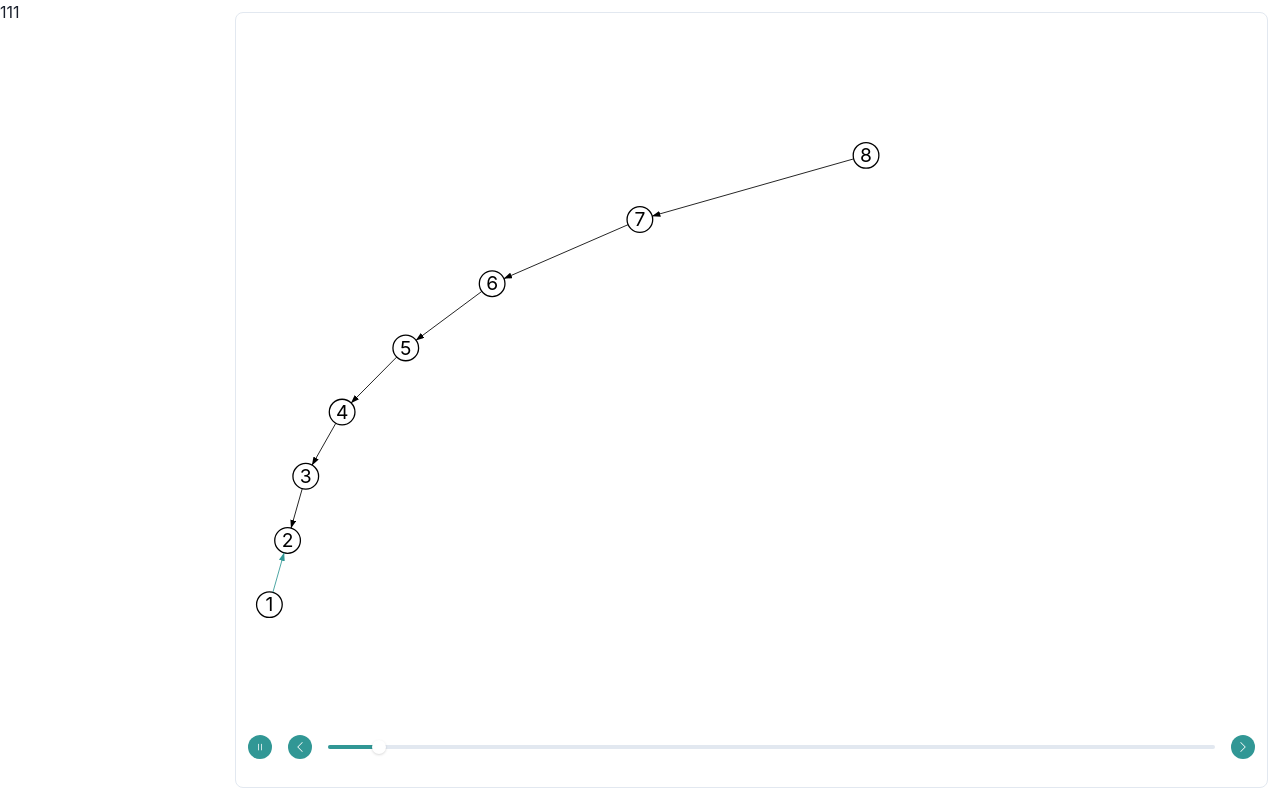
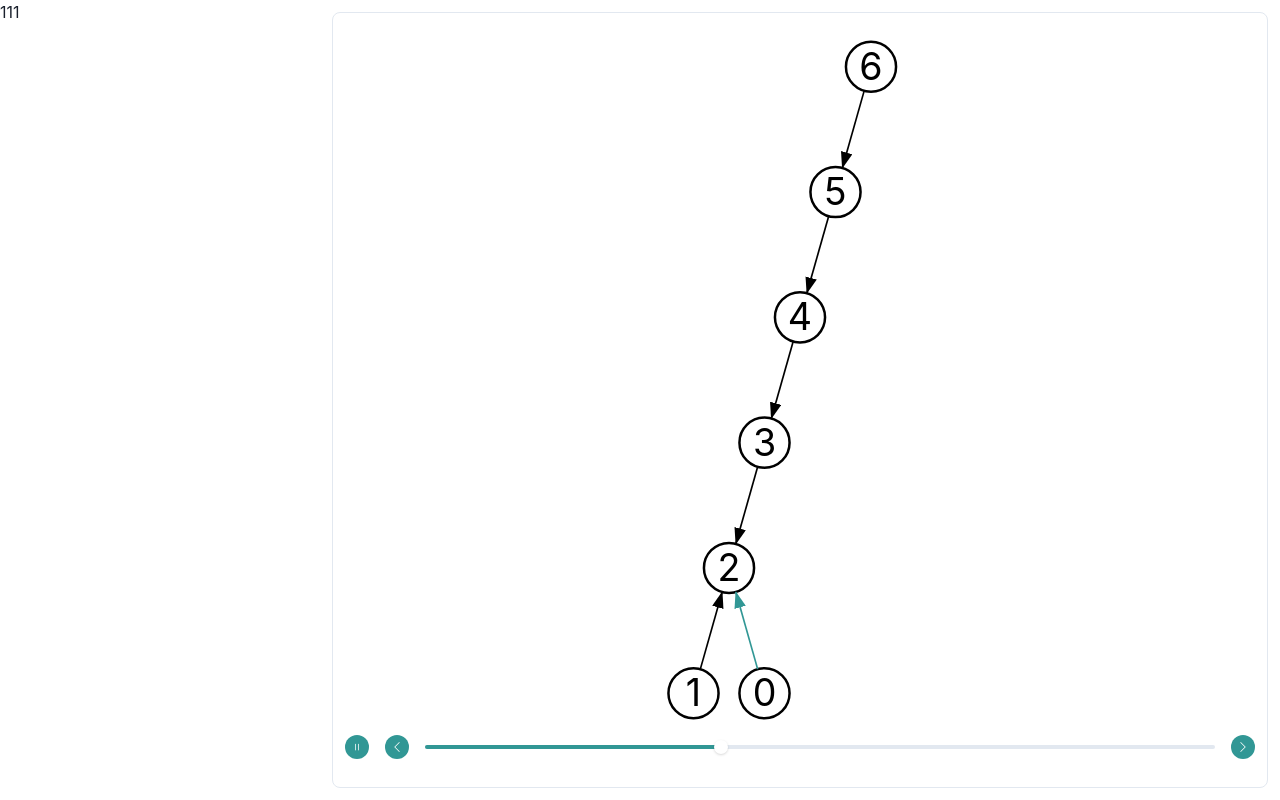
Before and after one commit to liujiajun/recursion-viz, a React (Create React App) app: page / in a window 1280 px wide. Built offline with nearby package versions, Linux system fonts and the light colour scheme.

Commit message:
Add memo

```diff
--- a/src/components/app/App.tsx
+++ b/src/components/app/App.tsx
@@ -17,7 +17,7 @@ function test () {
       if (n == 0 || n == 1) return n;
       return fn(n - 1) + fn(n - 2);
     `,
-    params: [{ name: 'n', value: 8 }]
+    params: [{ name: 'n', value: 6 }]
   }
 
   // const adjList = {
@@ -46,7 +46,7 @@ function test () {
   //   14: []
   // }
 
-  const [adjList, verticesContext] = getRecursionTree(fnContent)
+  const [adjList, verticesContext] = getRecursionTree(fnContent, true)
   const root = drawTree(adjList)
   const [vertices, edges] = drawTimedTree(root)
 
--- a/src/components/tree-viewer/TreeViewer.tsx
+++ b/src/components/tree-viewer/TreeViewer.tsx
@@ -38,7 +38,11 @@ const getNodes = (nodes: VerticesInfo, context: VerticesContext, time) => {
         return v.appearFrom <= time &&
         <Vertex key={v.id}
                 center={getScaledAndTranslatedCoords(v.coords)}
-                highlight={v.highlightAt.includes(time) ? 'current' : 'normal'}
+                highlight={context[v.id].isMemo
+                  ? 'memo'
+                  : v.highlightAt.includes(time)
+                    ? 'current'
+                    : 'normal'}
                 label={context[v.id].args.join(', ')}
         />
       })}
@@ -81,10 +85,14 @@ const TreeViewer = ({
       return
     }
 
-    if (time === endTime) {
-      setAutoPlay(false)
+    if (time > endTime) {
+      setTime(0)
     }
+
     const interval = setTimeout(() => {
+      if (time === endTime - 1) {
+        setAutoPlay(false)
+      }
       setTime(time + 1)
     }, 500)
 
--- a/src/components/tree-viewer/progress/ProgressControl.tsx
+++ b/src/components/tree-viewer/progress/ProgressControl.tsx
@@ -23,12 +23,13 @@ const ProgressControl = ({ endTime, time, autoPlay, onTimeChange, onAutoPlayChan
   return (
     <Box>
       <HStack spacing={4}>
-        <IconButton aria-label="Fix"
+        <IconButton aria-label={autoPlay ? 'Pause' : 'Play'}
                     onClick={() => { onAutoPlayChange(true) }}
                     icon={<Icon as={autoPlay ? BsPause : BsPlay} />}
                     isRound={true}
                     colorScheme="teal"
                     size="xs" />
+
         <IconButton aria-label="Back"
                     onClick={() => { onTimeChange(time - 1) }}
                     disabled={time === 0}
@@ -36,6 +37,7 @@ const ProgressControl = ({ endTime, time, autoPlay, onTimeChange, onAutoPlayChan
                     isRound={true}
                     colorScheme="teal"
                     size="xs" />
+
         <Slider colorScheme="teal"
                 onChange={(value) => { onTimeChange(value) }}
                 value={time}
@@ -48,6 +50,7 @@ const ProgressControl = ({ endTime, time, autoPlay, onTimeChange, onAutoPlayChan
           </SliderTrack>
           <SliderThumb />
         </Slider>
+
         <IconButton aria-label="Forward"
                     onClick={() => { onTimeChange(time + 1) }}
                     disabled={time === endTime}
--- a/src/components/tree-viewer/vertex/Vertex.tsx
+++ b/src/components/tree-viewer/vertex/Vertex.tsx
@@ -15,8 +15,8 @@ const Vertex = ({ center, highlight, label } : Props) => {
     <>
       <circle cx={center[0]}
               cy={center[1]}
-              fill={highlight === 'normal' ? 'transparent' : '#319795'}
-              stroke={highlight === 'normal' ? 'black' : '#319795'}
+              fill={highlight === 'normal' ? 'transparent' : highlight === 'memo' ? '#3182CE' : '#319795'}
+              stroke={highlight === 'normal' ? 'black' : highlight === 'memo' ? '#3182CE' : '#319795'}
               r={ NODE_RADIUS }
               strokeWidth="3"
       />
--- a/src/core/recursion-tracer/RecursionTracer.ts
+++ b/src/core/recursion-tracer/RecursionTracer.ts
@@ -10,13 +10,15 @@ const getUserFnDeclaration = (fnContent: FunctionContent) => {
   return fnDeclaration
 }
 
-export default function getRecursionTree (fnContent: FunctionContent): [AdjList, VerticesContext] {
+export default function getRecursionTree (fnContent: FunctionContent, enableMemo: boolean): [AdjList, VerticesContext] {
   // eslint-disable-next-line no-eval
   const userFunction: Function = eval(getUserFnDeclaration(fnContent))
 
   const callStack: number[] = []
   const adjList: AdjList = {}
   const verticesContext: VerticesContext = {}
+  const memo: Record<string, any> = {}
+
   let v = 0
 
   function fnWrapper (...args: any[]) {
@@ -38,8 +40,20 @@ export default function getRecursionTree (fnContent: FunctionContent): [AdjList,
     const curV = v
     v++
 
-    const res = userFunction.apply(self, args)
-    verticesContext[curV] = { args: args, returnValue: res }
+    let res
+
+    if (enableMemo && JSON.stringify(args) in memo) {
+      res = memo[JSON.stringify(args)]
+      v++
+      verticesContext[curV] = { args: args, returnValue: res, isMemo: true }
+    } else {
+      res = userFunction.apply(self, args)
+      verticesContext[curV] = { args: args, returnValue: res, isMemo: false }
+    }
+
+    if (enableMemo) {
+      memo[JSON.stringify(args)] = res
+    }
 
     callStack.pop()
 
--- a/src/types/Types.ts
+++ b/src/types/Types.ts
@@ -9,7 +9,7 @@ export type FunctionContent = {
 
 export type AdjList = Record<number, number[]>
 
-export type VerticesContext = Record<number, {args: Var[], returnValue: any[]}>
+export type VerticesContext = Record<number, {args: Var[], returnValue: any[], isMemo: boolean}>
 
 export type TreeNode = {
   id: number,
@@ -18,7 +18,8 @@ export type TreeNode = {
 
   x: number,
   y: number,
-  mod: number
+  mod: number,
+
 }
 
 export type VerticesInfo = Record<number, {
```
